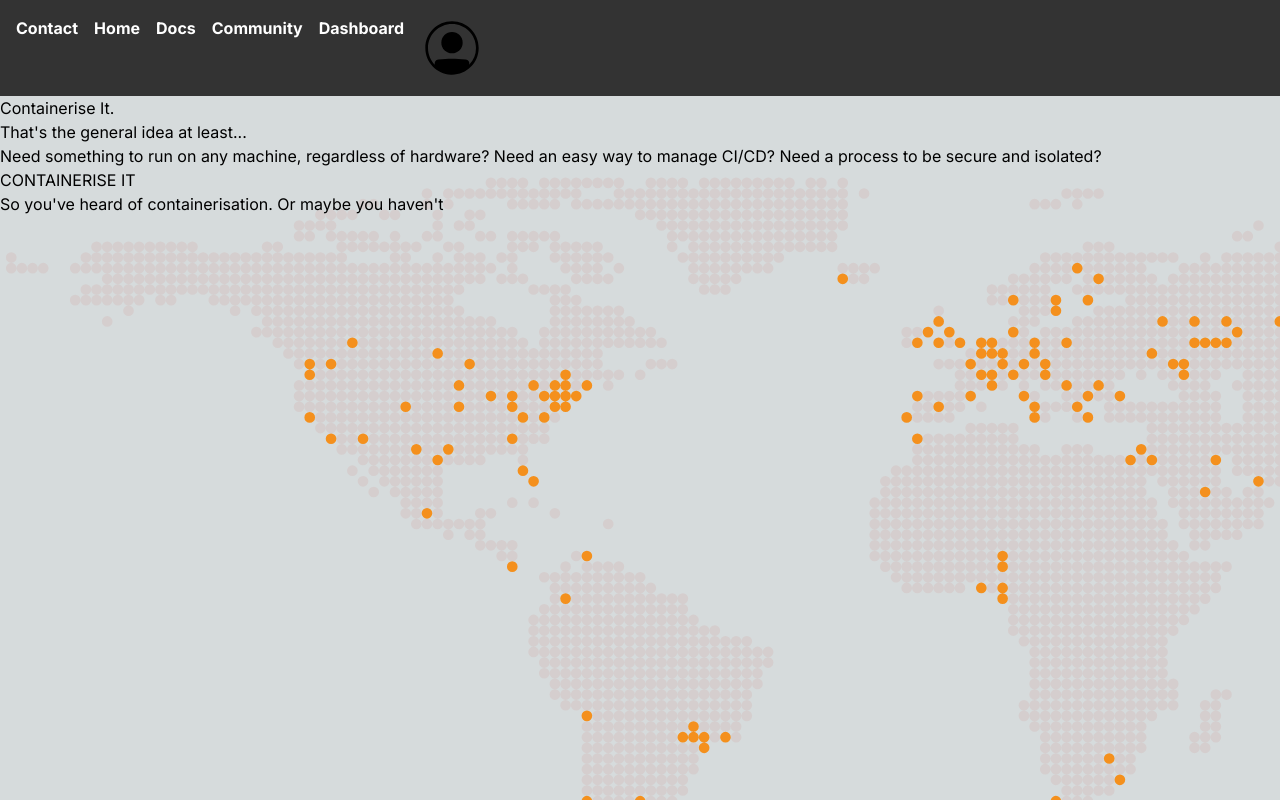
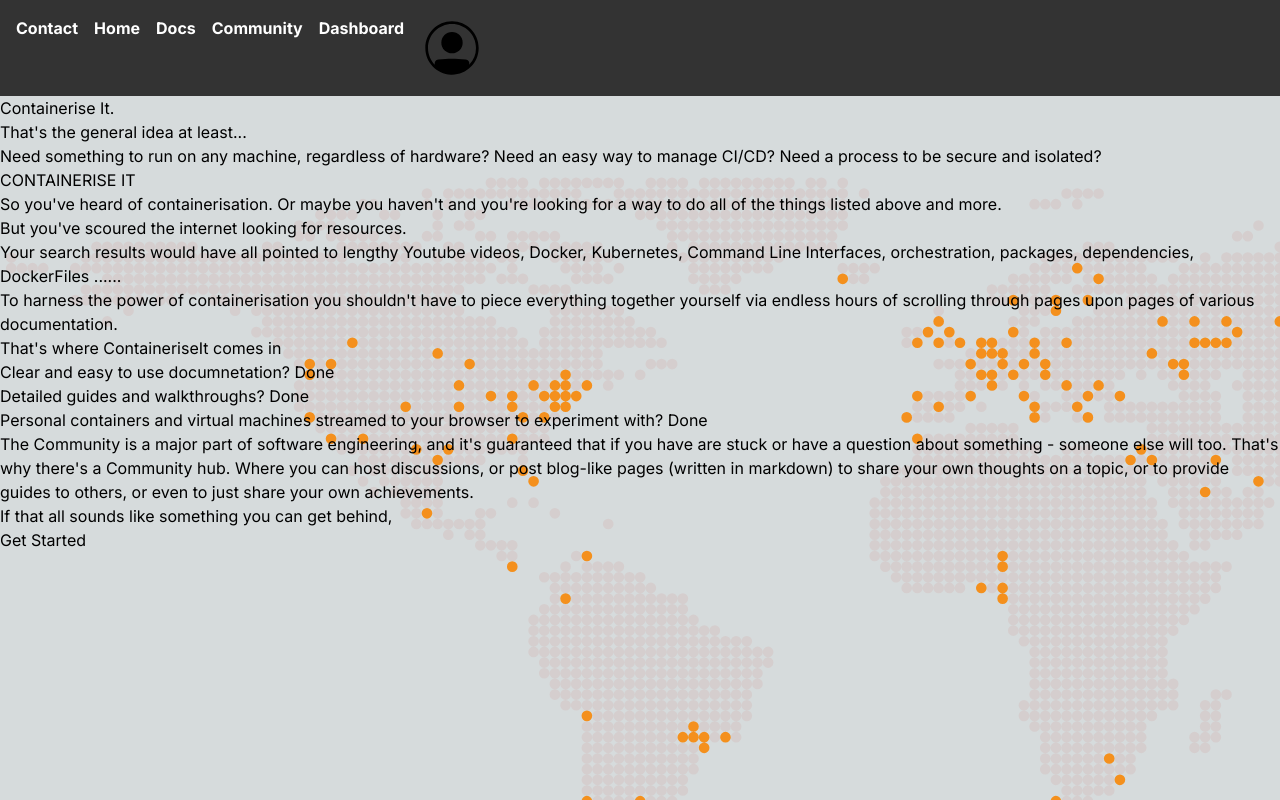
Before and after one commit to B3n-OHara/computerScience-NEA, a Next.js app: page / in a window 1280 px wide. Built offline with nearby package versions, Linux system fonts and the light colour scheme.

Commit message:
added homepage content + updated login code

```diff
--- a/app/auth/(login)/page.tsx
+++ b/app/auth/(login)/page.tsx
@@ -9,6 +9,7 @@
     return (
         <div>
             <form>
+                <div className='inputs-container'>
                     <div>
                         <label htmlFor="email">Email:</label>
                         <input id="email" name="email" type="email" />
@@ -17,13 +18,18 @@
                         <label htmlFor="password">Password:</label>
                         <input id="password" name="password" type="password" />
                     </div>
-                <div>
+                </div>
+
+                <div className='button'>
                     <button formAction={login}>Sign In</button>
                 </div>
-                <div>
+
+                <div className='link'>
                     <Link href="../(recoverAcc)">Forgotten Your Password?</Link>
                 </div>
-                <div>
+
+                <div className='socialProviders-container'>
+                    <div className='button'>
                         <button formAction={SignInWithGithub}>Login With Github</button>
                         <Image
                             src={githubIcon}
@@ -32,7 +38,7 @@
                             alt='Github Icon'
                         />
                     </div>
-                <div>
+                    <div className='button'>
                         <button formAction={SignInWithGoogle}>Login With Google</button>
                         <Image
                             src={googleIcon}
@@ -41,10 +47,13 @@
                             alt='Google Icon'
                         />
                     </div>
+                </div>
+
                 <div>
                     <p>Or...</p>
                 </div>
-                <div>
+
+                <div className='link'>
                     <Link href="../(signup)">Sign Up</Link>
                 </div>
             </form>
--- a/app/page.tsx
+++ b/app/page.tsx
@@ -1,3 +1,4 @@
+import Link from "next/link";
 import "./globals.css";
 
 
@@ -27,9 +28,22 @@
             </div>
 
             <div>
+                <p>So you've heard of containerisation. Or maybe you haven't and you're looking for a way to do all of the things listed above and more.</p>
+                <p>But you've scoured the internet looking for resources.</p>
+                <p>Your search results would have all pointed to lengthy Youtube videos, Docker, Kubernetes, Command Line Interfaces, orchestration, packages, dependencies, DockerFiles ......</p>
+                <p>To harness the power of containerisation you shouldn't have to piece everything together yourself via endless hours of scrolling through pages upon pages of various documentation.</p>
+                <p>That's where ContaineriseIt comes in</p>
+                <p>Clear and easy to use documnetation? Done</p>
+                <p>Detailed guides and walkthroughs? Done</p>
+                <p>Personal containers and virtual machines streamed to your browser to experiment with? Done</p>
                 <p>
-                    So you've heard of containerisation. Or maybe you haven't
+                    The Community is a major part of software engineering, and it's guaranteed that if you have are stuck or have a question about something - someone else will too.
+                    That's why there's a <Link href={"./community"}>Community</Link> hub.
+                    Where you can host discussions, or post blog-like pages (written in markdown) to share your own thoughts on a topic, or to provide guides to others, or even to just share your own achievements.
                 </p>
+                <p>If that all sounds like something you can get behind,</p>
+
+                <Link href={"./auth/(signup)"}>Get Started</Link>
             </div>
         </div>
     )
```
Also changed, not shown: app/community/page.tsx (added). Lines whose indentation alone changed are shown as unchanged.
